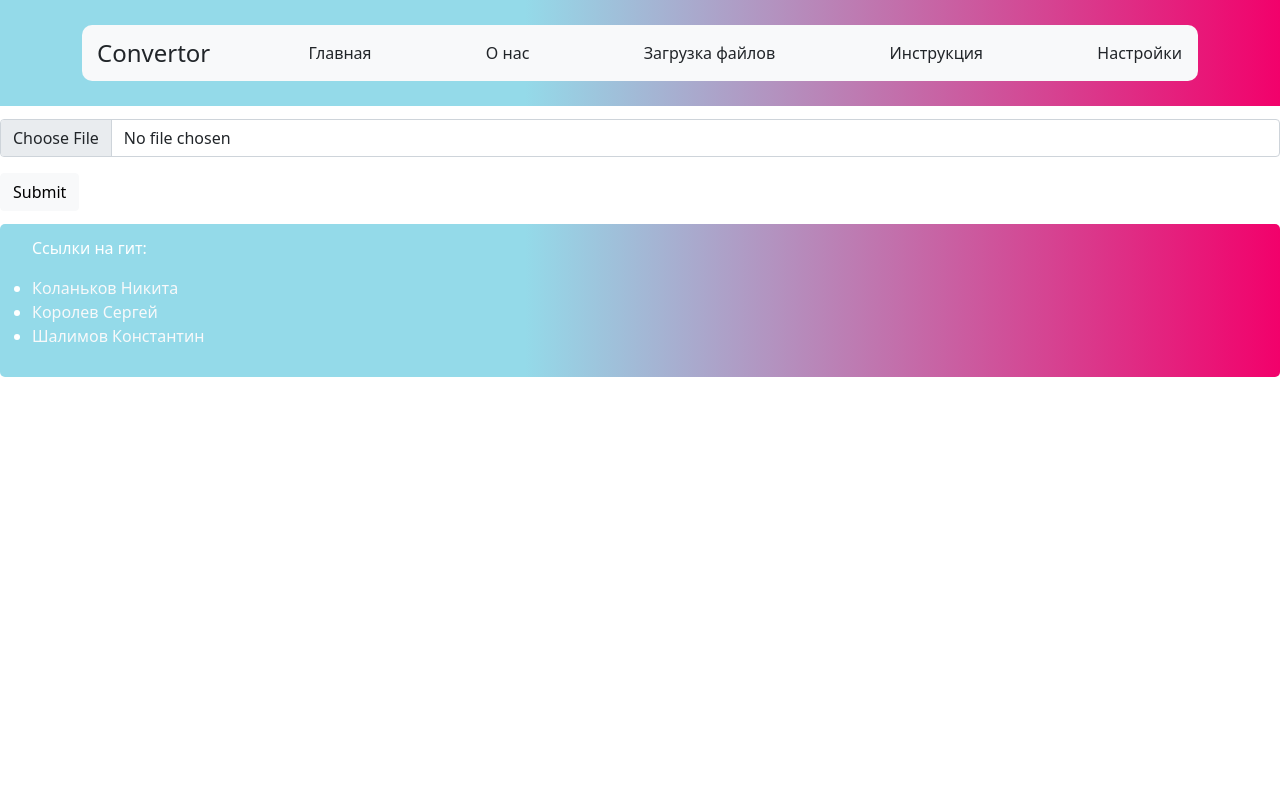
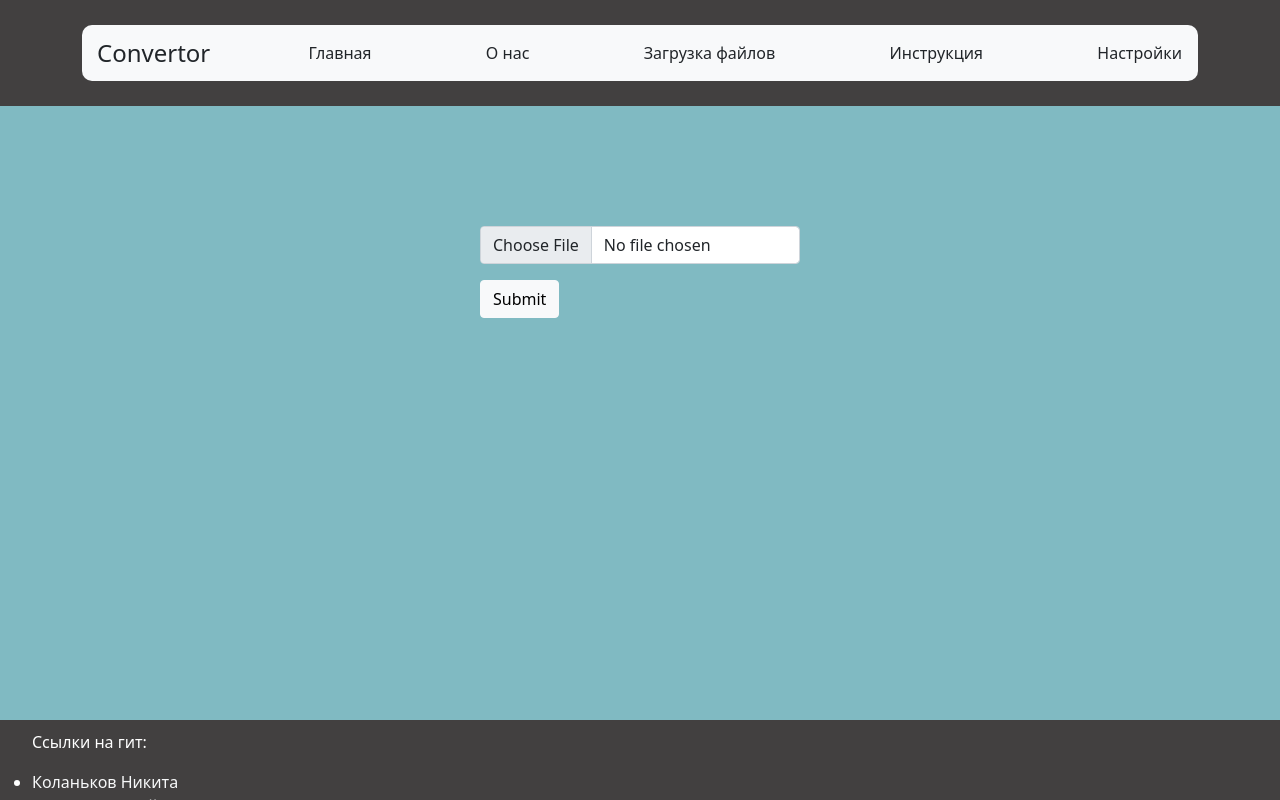
Before and after one commit to NonHexagon/Text_to_audio_service, a Flask app: page /uploader in a window 1280 px wide. Run offline with Flask 2, Linux system fonts and the light colour scheme; some libraries are stand-ins or nearby versions.

Commit message:
Add files via upload

```diff
--- a/Сайт/static/css/style.css
+++ b/Сайт/static/css/style.css
@@ -1,12 +1,11 @@
-:root {
-  --color1: #97b105;
-  --color2: #52339a;
-  --color3: #bd9595;
+body {
+    background: #80bac2;
 }
+
 section {
-background: rgb(255, 255, 255);
-  justify-content: center;
-  align-items: center;
+    margin-left: 480px;
+    margin-right: 480px;
+    margin-top: 120px;
 }
 
 nav {
@@ -15,8 +14,11 @@ border-radius: 10px;
 
 footer,
 section {
-  padding: 1% 0;
+  padding: 0% 0;
+}
 
+footer, header {
+      background: rgb(66, 64, 64);
 }
 
 header {
@@ -27,102 +29,26 @@ h3 {
 align-center: center;
 justify-content: center;
 }
-header,
-footer {
-background: rgb(148,218,233);
-background: linear-gradient(90deg, rgba(148,218,233,1) 41%, rgba(242,1,107,1) 100%);
-}
-
-footer{border-radius:5px;}
 
 .my-0 {
   margin-left: 15px;
 }
-.itd_play {
-  background-color: var(--color1);
-  width: 60px;
-  height: 60px;
-  border-radius: 50%;
-  display: flex;
-  justify-content: center;
-  align-items: center;
-  cursor: pointer;
-  margin: 30px auto;
-  transition: all 0.2s ease;
+
 }
-.itd_play:hover {
-  background-color: var(--color2);
+img{
+border-radius:5px;
 }
-.itd_triangle {
-  margin-right: -3px;
-  width: 0;
-  height: 0;
-  border-style: solid;
-  border-width: 10px 0 10px 20px;
-  border-color: transparent transparent transparent var(--bs-white);
-}
-.btn-itd {
-  display: block;
-  max-width: 200px;
-  margin: 0 auto;
-  padding: 8px 30px;
-  color: var(--bs-white);
-  background-color: var(--color2);
-}
-.btn-itd:hover {
-  color: var(--bs-white);
-  background-color: var(--color1);
-}
-.embed-container {
-  position: relative;
-  padding-bottom: 56.25%;
-  height: 0;
-  overflow: hidden;
-  max-width: 100%;
-}
-.embed-container iframe,
-.embed-container object,
-.embed-container embed {
-  position: absolute;
-  top: 0;
-  left: 0;
-  width: 100%;
-  height: 100%;
-}
-.about {
-  background-color: #eee;
-}
-.about i {
-  font-size: 25px;
-  color: var(--color2);
-}
-.itd_circle {
-  margin: 0 auto 15px;
-  width: 70px;
-  height: 70px;
-  border: 3px solid var(--color2);
-  border-radius: 50%;
-  display: flex;
-  justify-content: center;
-  align-items: center;
-}
-.line {
-  width: 100px;
-  height: 3px;
-  background-color: var(--color1);
-  margin: 15px auto 30px;
-}
-.color1 {
-  color: var(--color1);
-}
-.color2 {
-  color: var(--color2);
-}
-.bg1 {
-  background-color: var(--color1);
-}
-.bg2 {
-  background-color: var(--color2);
+
+footer {
+    position: bottom;
+    height: 10%;
+    bottom: 0px;
+    left: 0px;
+    right: 0px;
+    margin-bottom: 0px;
+    padding-top: 10px;
+    position: fixed;
+    flex-shrink: 0;
 }
 
 .example::-webkit-scrollbar {
@@ -131,16 +57,3 @@ footer{border-radius:5px;}
   scrollbar-width: none;
 
 }
-img{
-border-radius:5px;
-}
-
-footer {
-    position: bottom;
-    height: 13%;
-    bottom: 0px;
-    left: 0px;
-    right: 0px;
-    margin-bottom: 0px;
-    flex-shrink: 0;
-}
```
